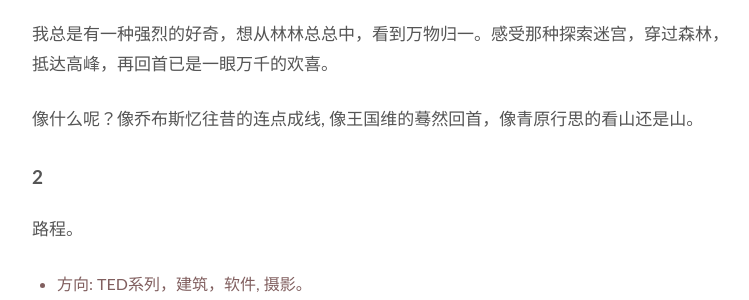
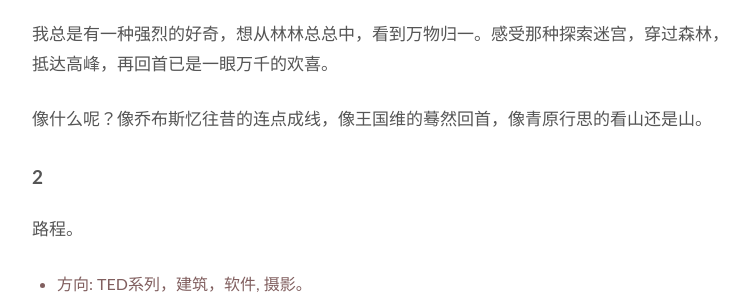
Before and after one commit to WillWang-X/willwang-x.github.io, a Jekyll site: the page built from _posts/2019-01-13-2019-pattern.md, in a window 1280 px wide. Shown: the part 859-1159 px from the top of the page, without its empty margins (258-1007 px from the left). Built offline with Jekyll 4.4.1, drawn with Linux system fonts in a browser that asks for light colours.

Commit message:
Updated what shaped me

```diff
--- a/_posts/2019-01-13-2019-pattern.md
+++ b/_posts/2019-01-13-2019-pattern.md
@@ -25,7 +25,7 @@ published: true
 
 我总是有一种强烈的好奇，想从林林总总中，看到万物归一。感受那种探索迷宫，穿过森林，抵达高峰，再回首已是一眼万千的欢喜。
 
-像什么呢？像乔布斯忆往昔的连点成线, 像王国维的蓦然回首，像青原行思的看山还是山。
+像什么呢？像乔布斯忆往昔的连点成线，像王国维的蓦然回首，像青原行思的看山还是山。
 
 
 
```
